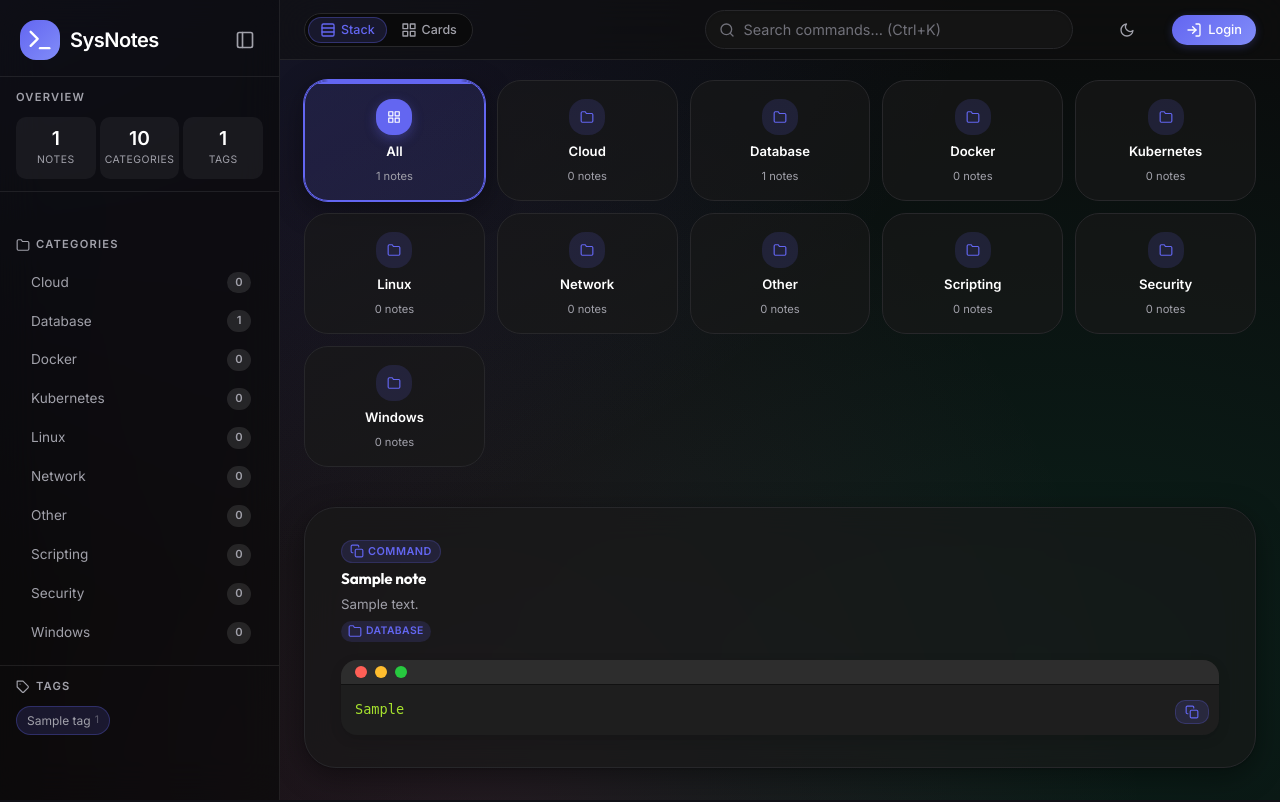
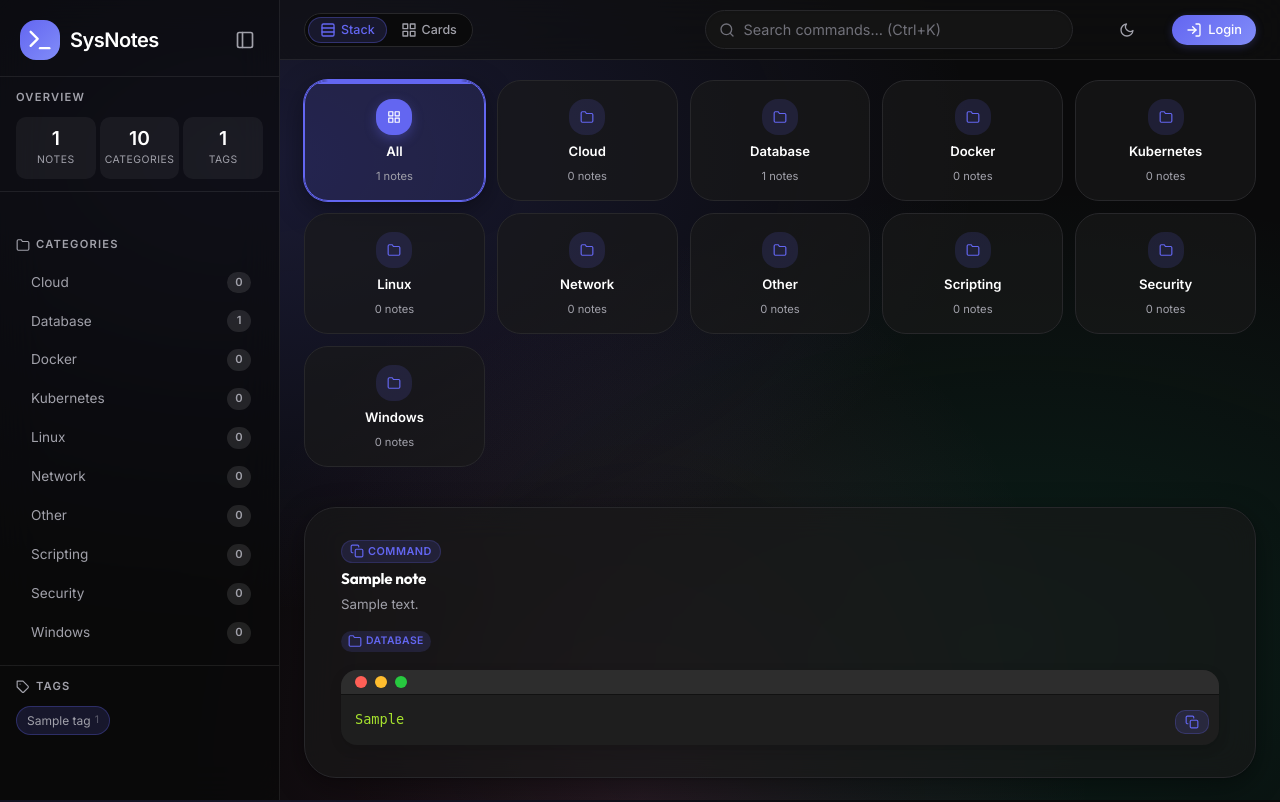
Before and after one commit to aloysiuspattath/sysnotes, a Flask app: page / in a window 1280 px wide. Run offline with Flask 3, Linux system fonts and the light colour scheme; data comes from the database, SQL or seed files in the repository; tables that the repository leaves empty hold one stand-in row (values such as "Sample post"); some libraries are stand-ins or nearby versions.

Commit message:
UI/UX: Add top padding to category badges in list and stack views for better visual spacing

```diff
--- a/static/index.css
+++ b/static/index.css
@@ -1143,7 +1143,7 @@ h1, h2, h3, h4, h5, h6 {
     align-items: center;
     flex-wrap: wrap;
     gap: 6px;
-    margin-top: 6px;
+    margin-top: 16px;
 }
 
 .note-category-badge {
--- a/templates/index.html
+++ b/templates/index.html
@@ -24,7 +24,7 @@
     <script src="static/vendor/quill/quill.min.js"></script>
     <script src="static/vendor/marked.min.js"></script>
     <script src="static/vendor/purify.min.js"></script>
-    <link rel="stylesheet" href="static/index.css?v=40">
+    <link rel="stylesheet" href="static/index.css?v=41">
 </head>
 <body>
 
```
